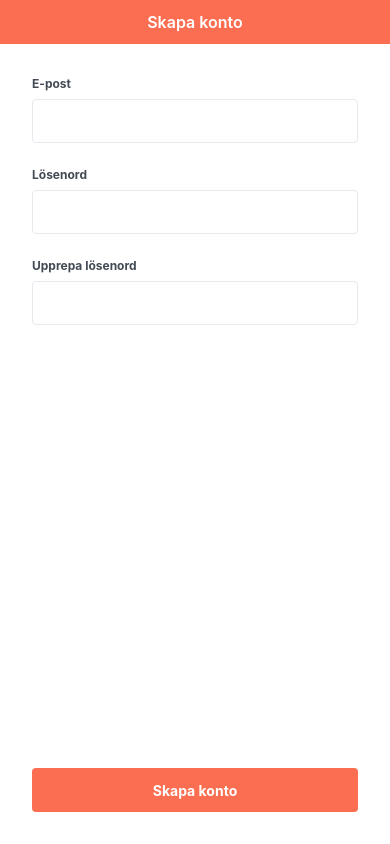
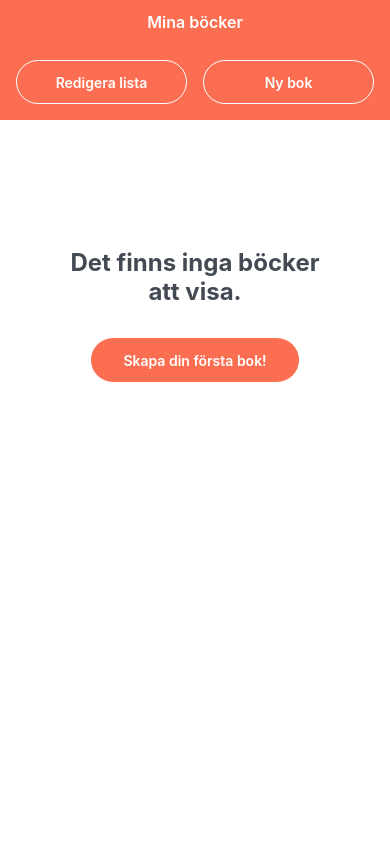
Before and after one commit to annavik/tell, a React Native app: screen / in a window 390 px wide. Built offline with nearby package versions, Linux system fonts and the light colour scheme.

Commit message:
My books page setup

```diff
--- a/App.js
+++ b/App.js
@@ -1,8 +1,8 @@
-import { CreateAccount } from './src/pages/CreateAccount'
+import { MyBooks } from './src/pages/MyBooks'
 import React from 'react'
 
 export default class App extends React.Component {
   render() {
-    return <CreateAccount />
+    return <MyBooks />
   }
 }
--- a/src/config/typography.js
+++ b/src/config/typography.js
@@ -5,12 +5,12 @@ export const typography = StyleSheet.create({
   labelSmall: {
     color: colors.black,
     fontSize: 12,
-    fontWeight: '700',
+    fontWeight: '600',
   },
   labelMedium: {
     color: colors.black,
     fontSize: 14,
-    fontWeight: '700',
+    fontWeight: '600',
   },
   labelLarge: {
     color: colors.black,
--- /dev/null
+++ b/src/pages/MyBooks.js
@@ -0,0 +1,64 @@
+import { colors } from '../config/colors'
+import { NavigationBar } from '../components/NavigationBar'
+import React from 'react'
+import { TellButton } from '../components/TellButton'
+import { typography } from '../config/typography'
+import { StatusBar, StyleSheet, Text, View } from 'react-native'
+
+export class MyBooks extends React.Component {
+  render() {
+    return (
+      <View style={styles.container}>
+        <StatusBar barStyle="light-content" />
+        <NavigationBar title="Mina böcker" />
+        <View style={styles.top}>
+          <View style={styles.buttonContainer}>
+            <TellButton
+              title="Redigera lista"
+              theme="border"
+              onPress={() => {}}
+            />
+          </View>
+          <View style={styles.space} />
+          <View style={styles.buttonContainer}>
+            <TellButton title="Ny bok" theme="border" onPress={() => {}} />
+          </View>
+        </View>
+        <View style={styles.placeholderContent}>
+          <Text style={styles.placeholderLabel}>
+            Det finns inga böcker att visa.
+          </Text>
+          <TellButton title="Skapa din första bok!" onPress={() => {}} />
+        </View>
+      </View>
+    )
+  }
+}
+
+const styles = StyleSheet.create({
+  container: {
+    height: '100%',
+  },
+  top: {
+    backgroundColor: colors.primary,
+    flexDirection: 'row',
+    padding: 16,
+  },
+  buttonContainer: {
+    flex: 1,
+  },
+  space: {
+    width: 16,
+  },
+  placeholderContent: {
+    margin: 64,
+    paddingTop: 64,
+    alignItems: 'center',
+    justifyContent: 'center',
+  },
+  placeholderLabel: {
+    ...typography.labelHuge,
+    textAlign: 'center',
+    marginBottom: 32,
+  },
+})
```
Also changed, not shown: src/components/TellTextInput.js (line endings or trailing spaces).
